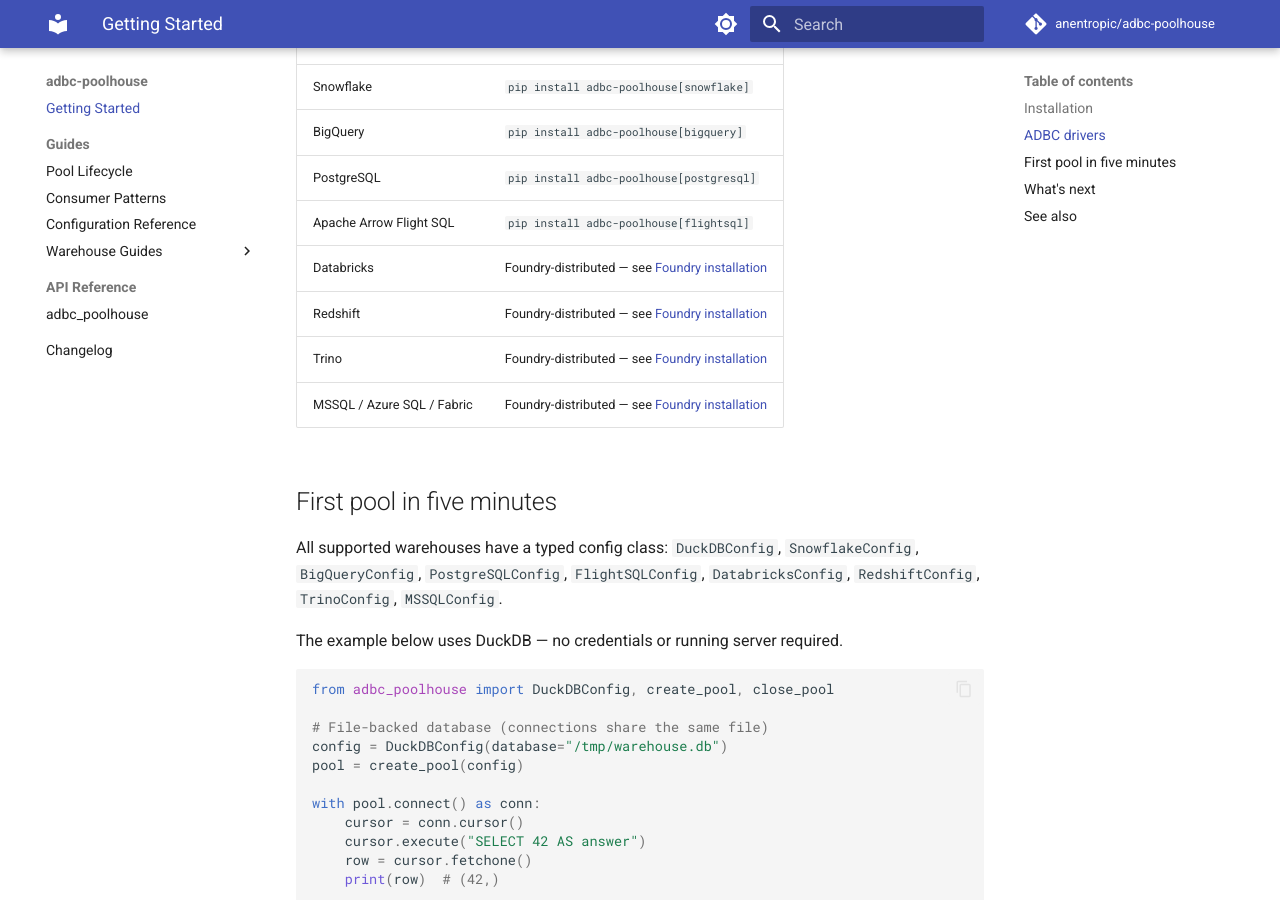
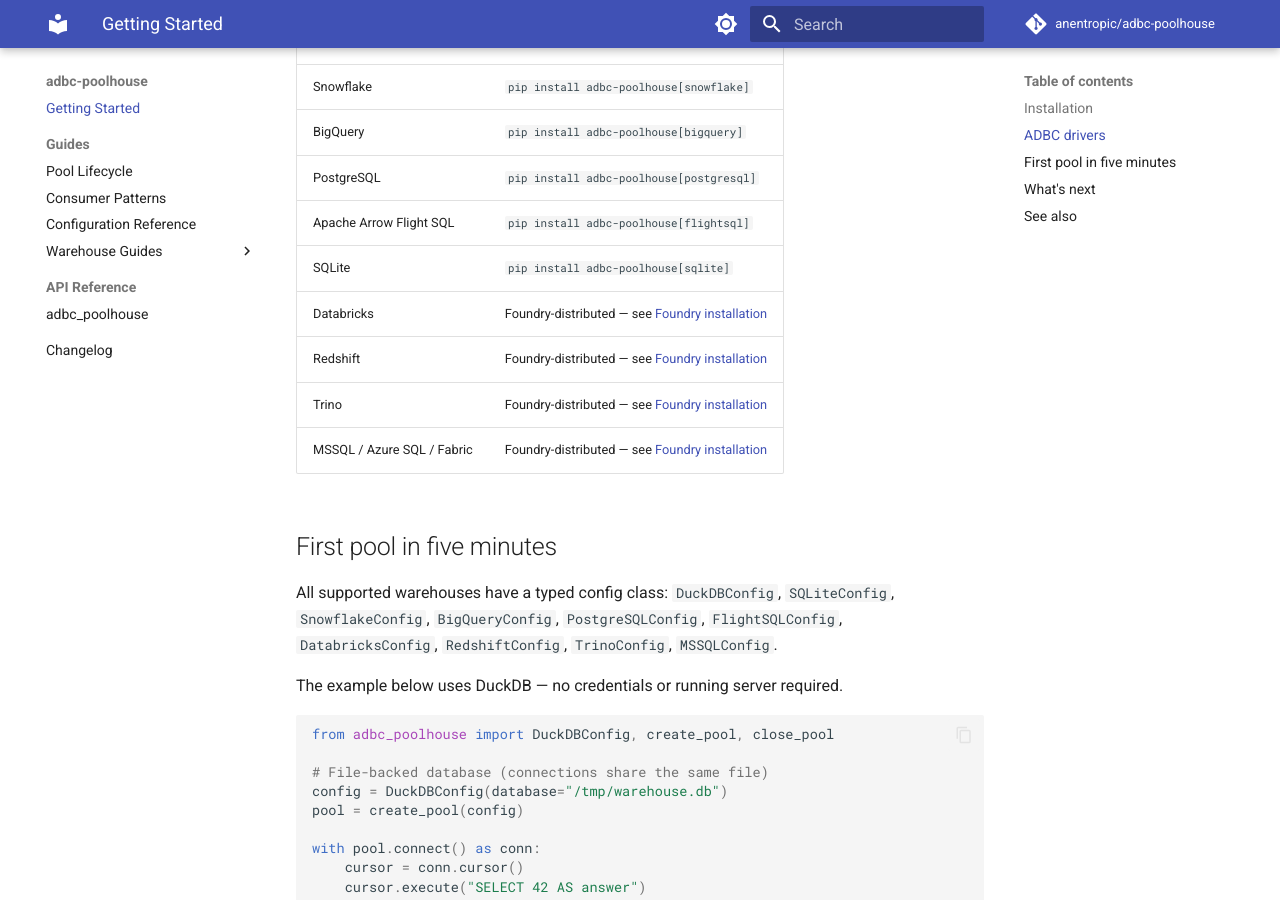
Before and after one commit to anentropic/adbc-poolhouse, an MkDocs documentation site: the page built from docs/src/index.md, in a window 1280 px wide and 900 px high, scrolled down 645 px. Built offline with MkDocs 1.6.1 and Material for MkDocs 9.7.7, drawn with Linux system fonts in a browser that asks for light colours; comment, search, counter and statistics services are not loaded.

Commit message:
docs: add SQLite to configuration reference and homepage tables
Added SQLiteConfig/SQLITE_ to the env_prefix table in configuration.md,
added the sqlite install extra to the ADBC drivers table on the homepage,
and added SQLiteConfig to the typed config class list.

Co-Authored-By: Claude Sonnet 4.6 <noreply@anthropic.com>

```diff
--- a/docs/src/index.md
+++ b/docs/src/index.md
@@ -25,6 +25,7 @@ adbc-poolhouse manages the pool, not the driver. You also need an ADBC driver fo
 | BigQuery | `pip install adbc-poolhouse[bigquery]` |
 | PostgreSQL | `pip install adbc-poolhouse[postgresql]` |
 | Apache Arrow Flight SQL | `pip install adbc-poolhouse[flightsql]` |
+| SQLite | `pip install adbc-poolhouse[sqlite]` |
 | Databricks | Foundry-distributed — see [Foundry installation](guides/databricks.md) |
 | Redshift | Foundry-distributed — see [Foundry installation](guides/redshift.md) |
 | Trino | Foundry-distributed — see [Foundry installation](guides/trino.md) |
@@ -33,7 +34,7 @@ adbc-poolhouse manages the pool, not the driver. You also need an ADBC driver fo
 ## First pool in five minutes
 
 All supported warehouses have a typed config class:
-`DuckDBConfig`, `SnowflakeConfig`, `BigQueryConfig`, `PostgreSQLConfig`,
+`DuckDBConfig`, `SQLiteConfig`, `SnowflakeConfig`, `BigQueryConfig`, `PostgreSQLConfig`,
 `FlightSQLConfig`, `DatabricksConfig`, `RedshiftConfig`, `TrinoConfig`,
 `MSSQLConfig`.
 
```
Also changed, not shown: docs/src/guides/configuration.md (+1 -0 lines).
